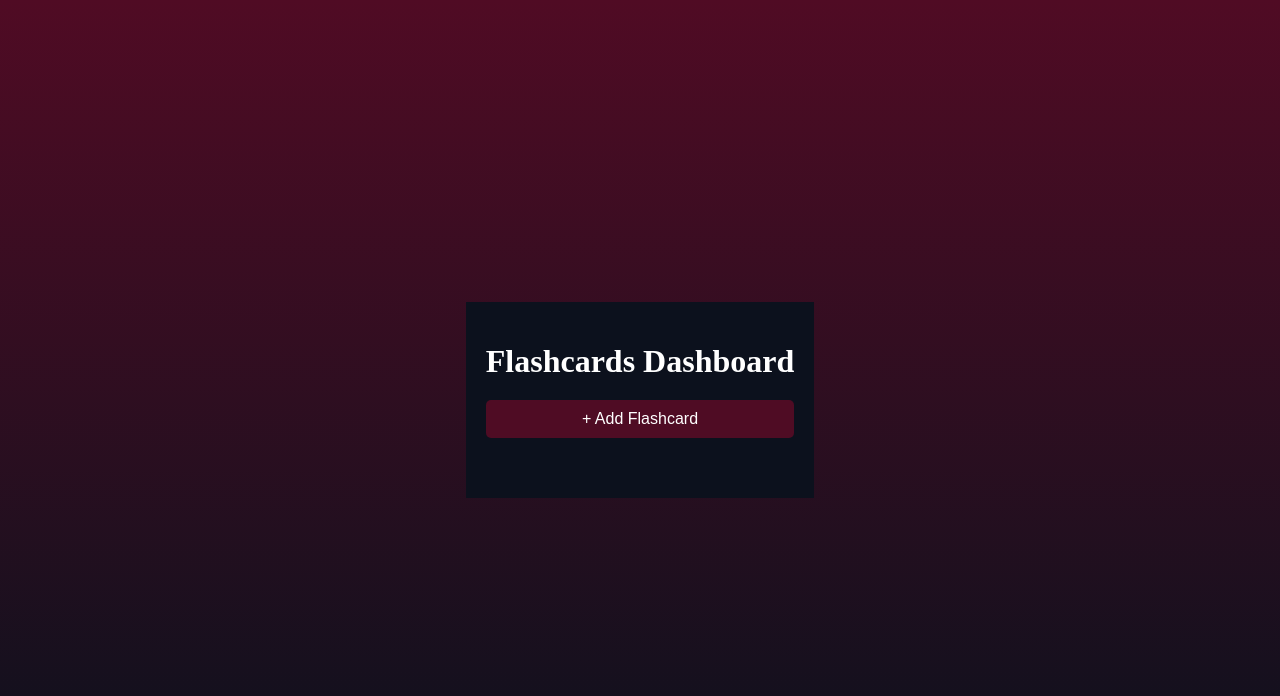
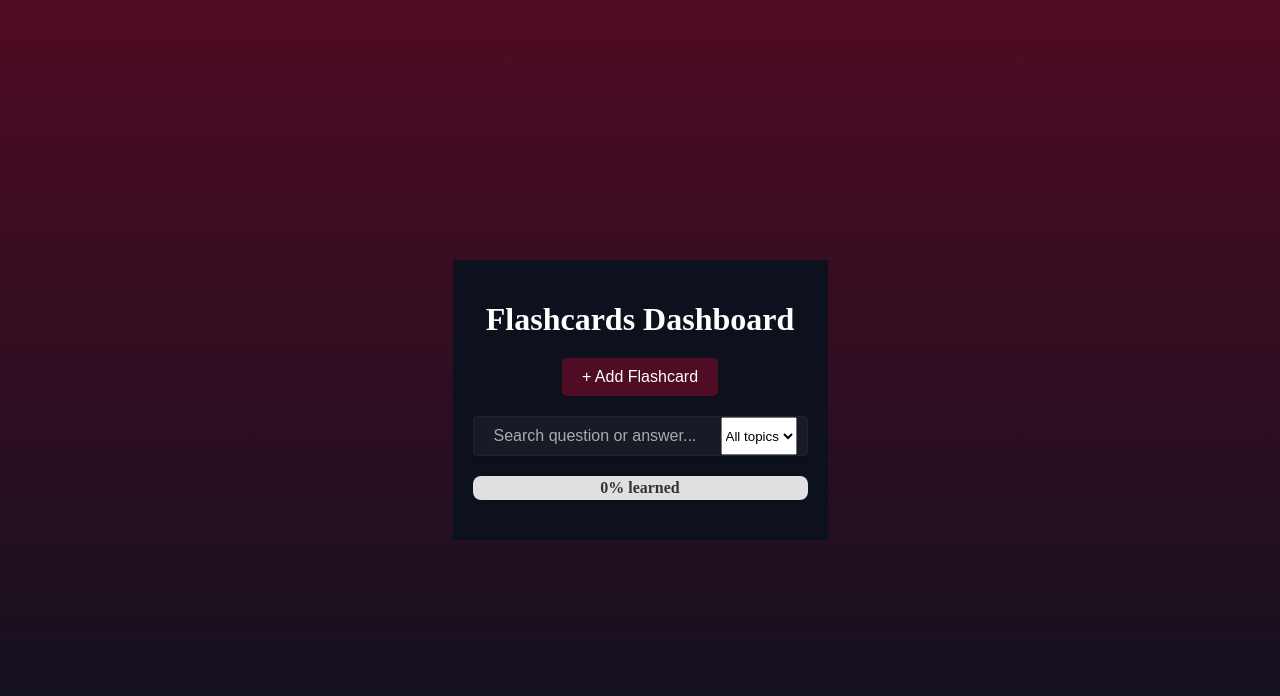
Before and after one commit to michellebarrigaIT/mini-project, a React (Vite) app: page / in a window 1280 px wide. Shown: the top 696 px of the page. Built offline with nearby package versions, Linux system fonts and the light colour scheme.

Commit message:
feat: add progress bar and search

```diff
--- a/src/components/FlashcardCard/FlashcardCard.scss
+++ b/src/components/FlashcardCard/FlashcardCard.scss
@@ -77,7 +77,6 @@
     }
 
     .card-footer {
-        margin-top: 5px;
         display: flex;
         justify-content: space-between;
         gap: 5px;
--- a/src/components/FlashcardForm/FlashcardForm.scss
+++ b/src/components/FlashcardForm/FlashcardForm.scss
@@ -25,6 +25,7 @@
 
     .form-actions {
         display: flex;
+        gap: 1rem;
 
         button {
             flex: 1;
--- /dev/null
+++ b/src/components/ProgressBar/ProgressBar.scss
@@ -0,0 +1,26 @@
+
+.progress-bar {
+    width: 100%;
+    background-color: #e0e0e0;
+    border-radius: 8px;
+    overflow: hidden;
+    position: relative;
+    height: 24px;
+
+    .progress-fill {
+        height: 100%;
+        background-color: #76c7c0;
+        transition: width 0.3s ease-in-out;
+    }
+
+    .progress-text {
+        position: absolute;
+        width: 100%;
+        text-align: center;
+        top: 0;
+        left: 0;
+        line-height: 24px;
+        font-weight: bold;
+        color: #333;
+    }
+}
--- /dev/null
+++ b/src/components/ProgressBar/ProgressBar.tsx
@@ -0,0 +1,12 @@
+import './ProgressBar.scss';
+
+function ProgressBar({ value }: { value: number }) {
+    return (
+        <div className="progress-bar">
+            <div className="progress-fill" style={{ width: `${value}%` }} />
+            <div className="progress-text">{Math.round(value)}% learned</div>
+        </div>
+    );
+}
+
+export default ProgressBar;
--- /dev/null
+++ b/src/components/Search/Search.scss
@@ -0,0 +1,45 @@
+@use "../../assets/styles/variables.scss" as variable;
+
+.search {
+    width: 100%;
+    max-width: 600px;
+    margin-bottom: 20px;
+    display: flex;
+    gap: 10px;
+    padding: 0 10px;
+    box-sizing: border-box;
+    color: variable.$text-color;
+    background-color: variable.$bg-color-card;
+    border: 1px solid variable.$border-color;
+    border-radius: 4px;
+    box-shadow: 0 2px 4px rgba(0, 0, 0, 0.1);
+
+    input {
+        flex: 1;
+        border: none;
+        outline: none;
+        padding: 10px;
+        font-size: 1rem;
+        background-color: transparent;
+        color: variable.$text-color;
+
+        &::placeholder {
+            color: variable.$secondary-text-color;
+        }
+    }
+
+    button {
+        background-color: variable.$btn-color;
+        color: variable.$text-color;
+        border: none;
+        padding: 10px 20px;
+        border-radius: 4px;
+        cursor: pointer;
+        font-size: 1rem;
+        transition: background-color 0.3s;
+
+        &:hover {
+            background-color: variable.$btn-color-hover;
+        }
+    }
+}
--- /dev/null
+++ b/src/components/Search/Search.tsx
@@ -0,0 +1,29 @@
+import './Search.scss';
+
+function Search({
+    q,
+    setQ,
+    topic,
+    setTopic,
+    topics,
+}: {
+    q: string;
+    setQ: (s: string) => void;
+    topic: string | 'all';
+    setTopic: (t: string | 'all') => void;
+    topics: string[];
+}) {
+    return (
+        <div className="search">
+            <input placeholder="Search question or answer..." value={q} onChange={(e) => setQ(e.target.value)} />
+            <select value={topic} onChange={(e) => setTopic(e.target.value as any)}>
+                <option value="all">All topics</option>
+                {topics.map((t) => (
+                    <option key={t} value={t}>{t}</option>
+                ))}
+            </select>
+        </div>
+    );
+}
+
+export default Search;
--- a/src/pages/Dashboard/Dashboard.tsx
+++ b/src/pages/Dashboard/Dashboard.tsx
@@ -1,14 +1,23 @@
-import { useState } from "react";
+import { useMemo, useState } from "react";
 import FlashcardForm from "../../components/FlashcardForm/FlashcardForm";
 import FlashcardList from "../../components/FlashcardList/FlashcardList";
 import useLocalStorage from "../../hooks/useLocalStorage";
 import type { Flashcard } from "../../types/Flashcard";
 import "./Dashboard.scss";
+import Search from "../../components/Search/Search";
+import ProgressBar from "../../components/ProgressBar/ProgressBar";
 
 function Dashboard() {
     const [flashcards, setFlashcards] = useLocalStorage<Flashcard[]>("flashcards_v1", []);
     const [showForm, setShowForm] = useState(false);
     const [editing, setEditing] = useState<Flashcard | null>(null);
+    const [q, setQ] = useState("");
+    const [topicFilter, setTopicFilter] = useState<string | 'all'>('all');
+
+    const topics = useMemo(() => {
+        const set = new Set(flashcards.map(c => c.topic || "General"));
+        return Array.from(set);
+    }, [flashcards]);
 
     const addOrUpdateCard = (card: Omit<Flashcard, "id"> & { id?: string }) => {
         if (card.id) {
@@ -40,12 +49,37 @@ function Dashboard() {
         setShowForm(true);
     };
 
+    const filteredCards = flashcards.filter(c => {
+        const matchesQ =
+            !q.trim() ||
+            c.question.toLowerCase().includes(q.toLowerCase()) ||
+            c.answer.toLowerCase().includes(q.toLowerCase());
+        const matchesTopic = topicFilter === 'all' || c.topic === topicFilter;
+        return matchesQ && matchesTopic;
+    });
+
+    const learnedRatio = flashcards.length
+        ? (flashcards.filter(c => c.learned).length / flashcards.length) * 100
+        : 0;
+
     return (
         <div className="dashboard">
         <h1>Flashcards Dashboard</h1>
+        <div className="dashboard-controls">
             <button onClick={() => { setShowForm(true); setEditing(null); }}>
             + Add Flashcard
             </button>
+
+            <Search
+                q={q}
+                setQ={setQ}
+                topic={topicFilter}
+                setTopic={setTopicFilter}
+                topics={topics}
+            />
+        </div>
+
+        <ProgressBar value={learnedRatio} />
 
         {showForm && (
             <FlashcardForm
@@ -56,7 +90,7 @@ function Dashboard() {
         )}
 
         <FlashcardList
-        cards={flashcards}
+            cards={filteredCards}
             onToggleLearned={toggleLearned}
             onEdit={handleEdit}
             onDelete={deleteCard}
```
Lines whose indentation alone changed are shown as unchanged.
